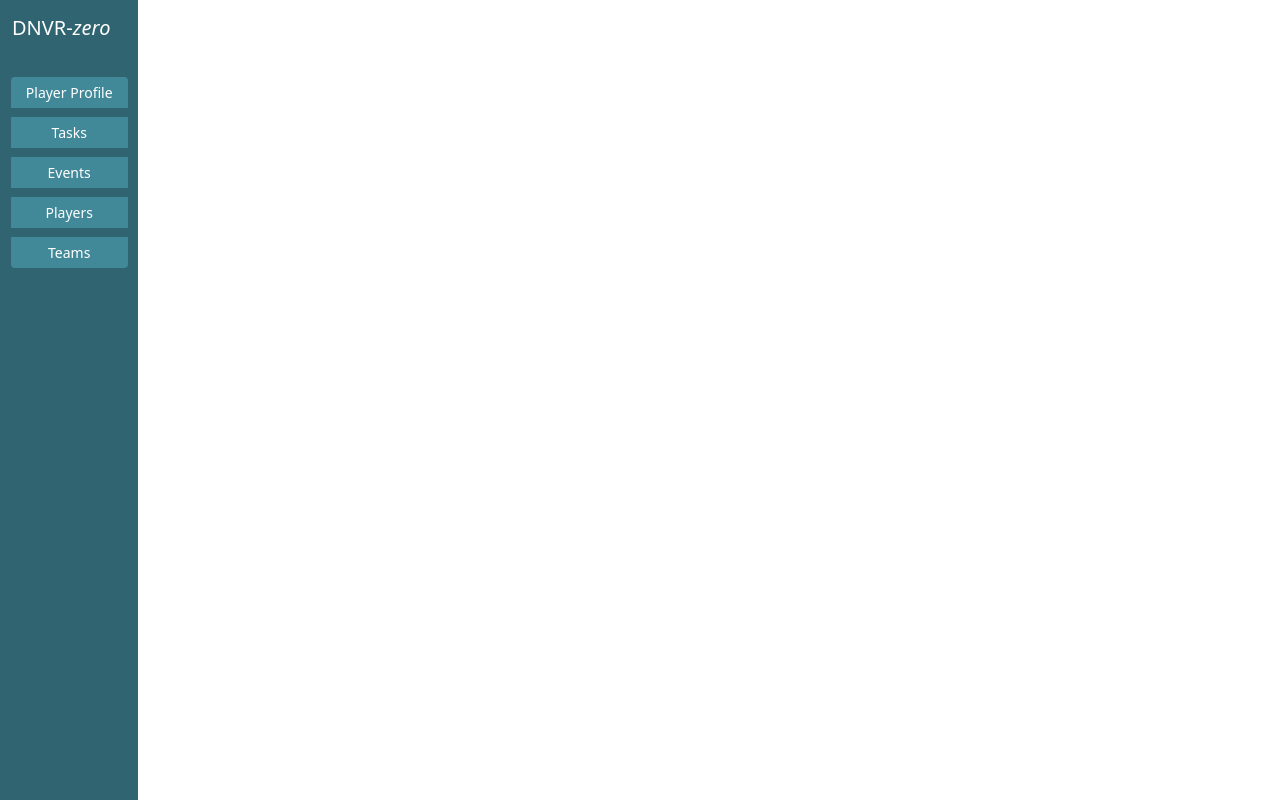
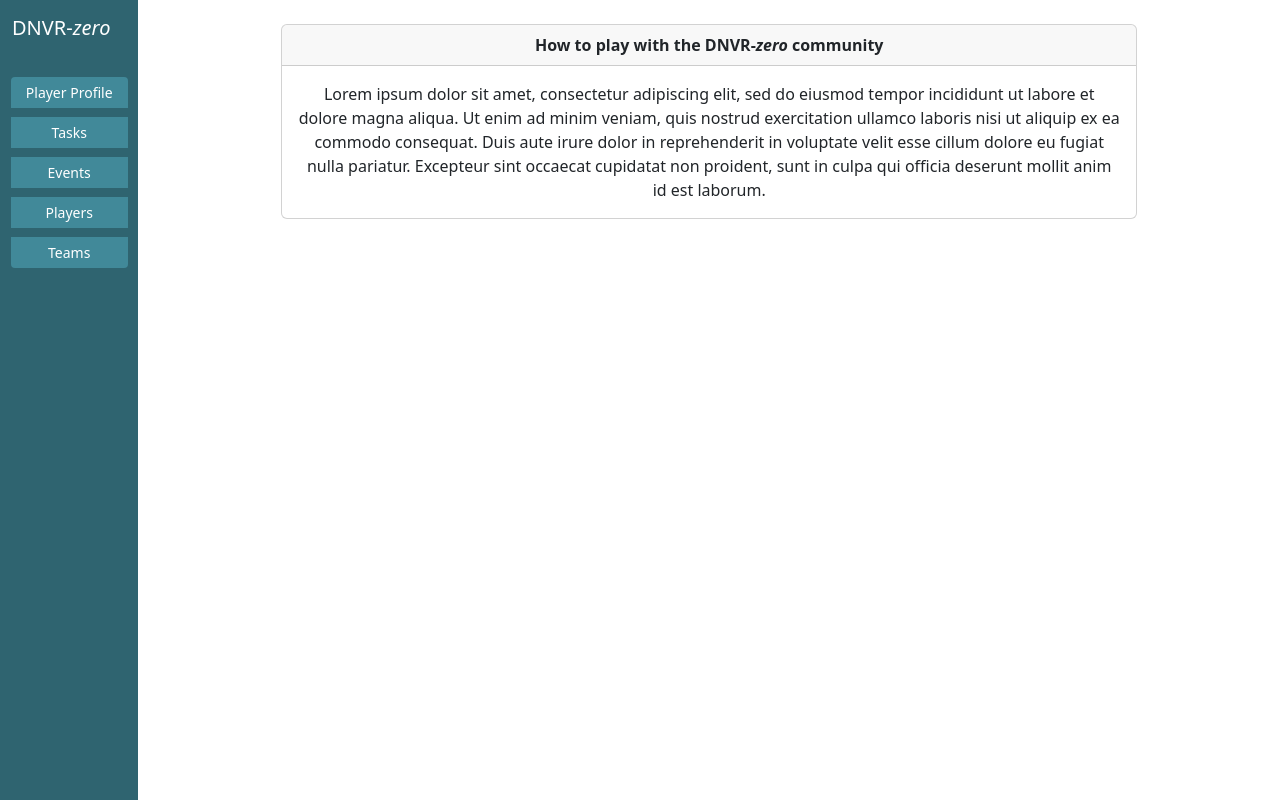
Before and after one commit to dnvr-zero/dnvr-zero-fe, a React (Create React App) app: page / in a window 1280 px wide. Built offline with nearby package versions, Linux system fonts and the light colour scheme.

Commit message:
Created HomePage & GameInfoCard components. Began styling

```diff
--- a/src/App.tsx
+++ b/src/App.tsx
@@ -1,6 +1,8 @@
 import * as React from 'react';
 import SideBarNav from './components/SideBarNav';
 import MobileDropDownMenu from './components/MobileDropDownMenu';
+import HomePage from './components/HomePage';
+import { Container, Row, Col } from 'react-bootstrap';
 
 interface AppProps {}
 
@@ -20,7 +22,33 @@ const App: React.FC<AppProps> = (props) => {
 		setShowMobileNav(mobileNav);
 	};
 
-	return <>{showMobileNav ? <MobileDropDownMenu /> : <SideBarNav />}</>;
+	return (
+		<div className="main-app-container">
+			{showMobileNav ? (
+				<>
+					<Row>
+						<Col>
+							<MobileDropDownMenu />
+							<HomePage />
+						</Col>
+					</Row>
+				</>
+			) : (
+				<>
+					<Row>
+						<Col>
+							<SideBarNav />
+						</Col>
+					</Row>
+					<Row>
+						<Col>
+							<HomePage />
+						</Col>
+					</Row>
+				</>
+			)}
+		</div>
+	);
 };
 
 export default App;
--- /dev/null
+++ b/src/components/GameInfoCard.tsx
@@ -0,0 +1,29 @@
+import * as React from 'react';
+import { Card } from 'react-bootstrap';
+
+interface GameInfoCardProps {}
+
+const GameInfoCard: React.FC<GameInfoCardProps> = (props) => {
+	return (
+		<Card className="text-center mt-4 w-75">
+			<Card.Header className="info-card-header">
+				<strong>
+					How to play with the DNVR-<i>zero</i> community
+				</strong>
+			</Card.Header>
+			<Card.Body>
+				<Card.Text>
+					Lorem ipsum dolor sit amet, consectetur adipiscing elit, sed do
+					eiusmod tempor incididunt ut labore et dolore magna aliqua. Ut enim ad
+					minim veniam, quis nostrud exercitation ullamco laboris nisi ut
+					aliquip ex ea commodo consequat. Duis aute irure dolor in
+					reprehenderit in voluptate velit esse cillum dolore eu fugiat nulla
+					pariatur. Excepteur sint occaecat cupidatat non proident, sunt in
+					culpa qui officia deserunt mollit anim id est laborum.
+				</Card.Text>
+			</Card.Body>
+		</Card>
+	);
+};
+
+export default GameInfoCard;
--- /dev/null
+++ b/src/components/HomePage.tsx
@@ -0,0 +1,16 @@
+import '../styles/HomePage.css';
+import * as React from 'react';
+import { Card } from 'react-bootstrap';
+import GameInfoCard from './GameInfoCard';
+
+interface HomePageProps {}
+
+const HomePage: React.FC<HomePageProps> = (props) => {
+	return (
+		<div className='homepage-container'>
+			<GameInfoCard />
+		</div>
+	);
+};
+
+export default HomePage;
--- a/src/components/SideBarNav.tsx
+++ b/src/components/SideBarNav.tsx
@@ -1,5 +1,5 @@
+import '../styles/SideBarNav.css';
 import * as React from 'react';
-import '../styles/SideBarNav.css';
 import { Container, Navbar } from 'react-bootstrap';
 import SideBarButtons from './SideBarButtons';
 
@@ -7,14 +7,14 @@ interface SideBarNavProps {}
 
 const SideBarNav: React.FC<SideBarNavProps> = (props) => {
 	return (
-		<div className='vertical-div'>
-			<Navbar collapseOnSelect expand="lg" variant="dark" className='navbar'>
-				<Container className='navbar-content'>
+		<div className="vertical-div">
+			<Navbar collapseOnSelect expand="lg" variant="dark" className="navbar">
+				<Container>
 					<Navbar.Brand href="home">
 						DNVR-<i>zero</i>
 					</Navbar.Brand>
 				</Container>
-                    <SideBarButtons />
+				<SideBarButtons />
 			</Navbar>
 		</div>
 	);
--- a/src/index.css
+++ b/src/index.css
@@ -15,3 +15,8 @@ code {
 	font-family: source-code-pro, Menlo, Monaco, Consolas, 'Courier New',
 		monospace;
 }
+
+.main-app-container {
+    display: flex;
+    width: 100%;
+}
--- /dev/null
+++ b/src/styles/HomePage.css
@@ -0,0 +1,5 @@
+.homepage-container {
+    display: flex;
+    flex-direction: column;
+    align-items: center;
+}
```
